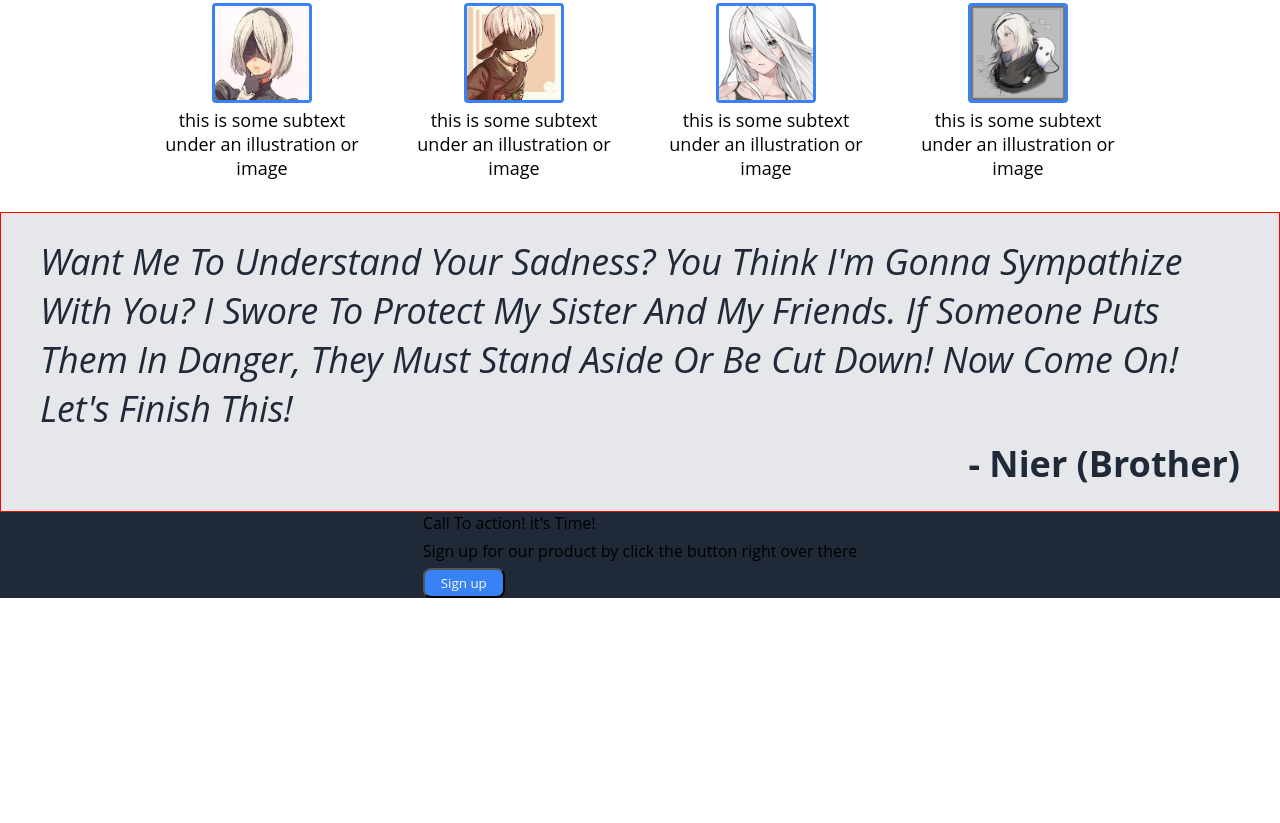
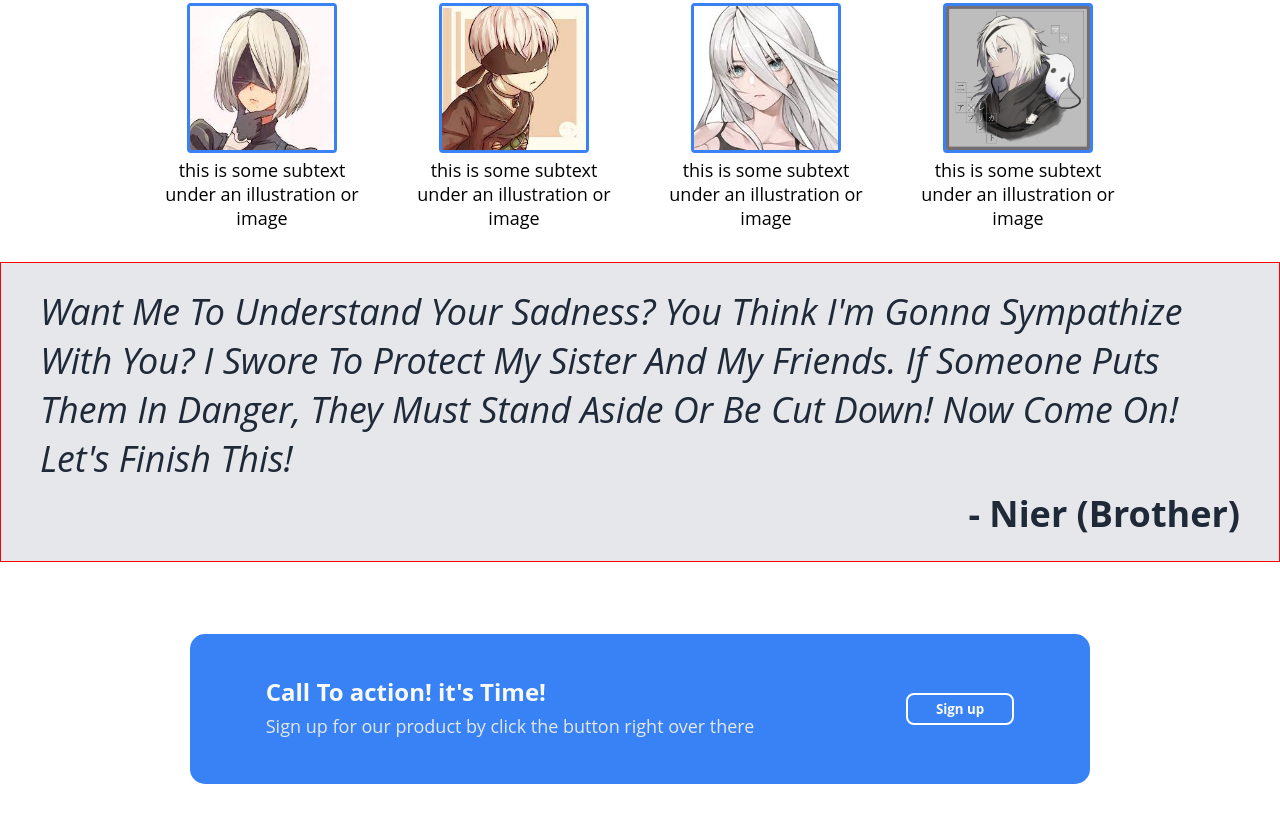
Before and after one commit to Dmendez44/landing-page, a plain HTML site: page index.html in a window 1280 px wide. Shown: the part 475-1298 px from the top of the page. Before the commit the page ends 1073 px from the top, so only its background shows below. Drawn offline with Linux system fonts and the light colour scheme.

Commit message:
added sign up section

```diff
--- a/index.html
+++ b/index.html
@@ -59,14 +59,14 @@
                 <div class="author">- Nier (Brother)</div>
             </div>
         </div>
-        <div class="signup-section">
-            <div class="card">
+        <div class="sign-up-section">
+            <div class="card-container">
                 <div class="left-card">
-                    <p>Call To action! it's Time!</p>
-                    <p>Sign up for our product by click the button right over there</p>
+                    <p class="sign-up-header">Call To action! it's Time!</p>
+                    <p class="sign-up-body">Sign up for our product by click the button right over there</p>
                 </div>
-                <div class="right-part">
-                    <button>Sign up</button>
+                <div class="right-card">
+                    <button class="sign-up-btn">Sign up</button>
                 </div>
             </div>
         </div>
--- a/styles.css
+++ b/styles.css
@@ -60,8 +60,8 @@
 button {
     background-color:  #3882F6;
     color: #F9FAF8;
-    padding: 4px 16px;
     border-radius: 8px;
+    padding: 3px 24px;
 }
 
 .container {
@@ -81,8 +81,8 @@ p {
 }
 
 .info img {
-    width: 100px;
-    height: 100px;
+    width: 150px;
+    height: 150px;
 }
 
 .img-section {
@@ -141,8 +141,43 @@ div.info img {
     color: #1F2937;
 }
 
-.signup-section {
+.sign-up-section {
     display: flex;
     justify-content: center;
     align-items: center;
+    background-color: white;
 }
+
+.card-container {
+    display: flex;
+    background-color: #3882F6;
+    height: 150px;
+    justify-content: space-around;
+    align-items: center;
+    flex-basis: 900px;
+    border-radius: 15px;
+    margin: 72px 72px;
+}
+
+.left-card {
+    display: flex;
+    flex-direction: column;
+    justify-content: center;
+}
+
+.sign-up-header {
+    color:#F9FAF8;
+    font-size: 24px;
+    font-weight: bold;
+}
+
+.sign-up-body {
+    color: #E5E7EB;
+    font-size: 18px;
+}
+
+.sign-up-btn {
+    padding: 5px 28px;
+    font-weight: bold;
+    border: 2px solid white;
+}
```
